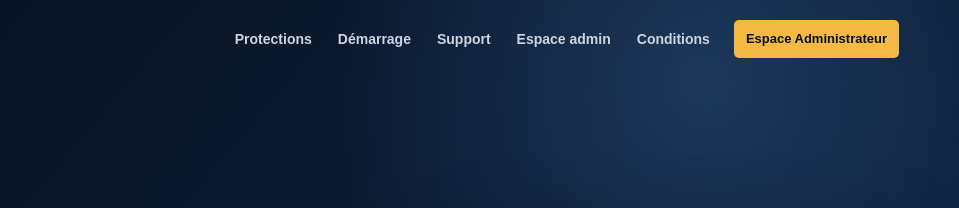
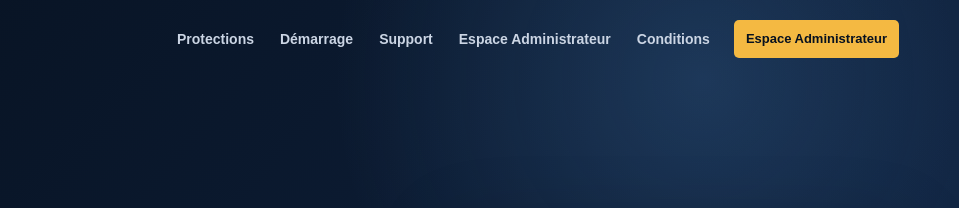
Before and after one commit to Mathieuxit1/site-term-discord, a website: page index.html in a window 1280 px wide. Shown: the top 208 px of the page, 321-1280 px from the left. Drawn offline with Linux system fonts and the light colour scheme; no server answers.

Commit message:
modification index.html

```diff
--- a/index.html
+++ b/index.html
@@ -25,7 +25,7 @@
             <a href="#fonctionnalites">Protections</a>
             <a href="#demarrage">Démarrage</a>
             <a href="#support">Support</a>
-            <a href="/panel">Espace admin</a>
+            <a href="/panel">Espace Administrateur</a>
             <a href="/conditions">Conditions</a>
           </nav>
           <a class="nav-action" href="/panel">Espace Administrateur</a>
```
